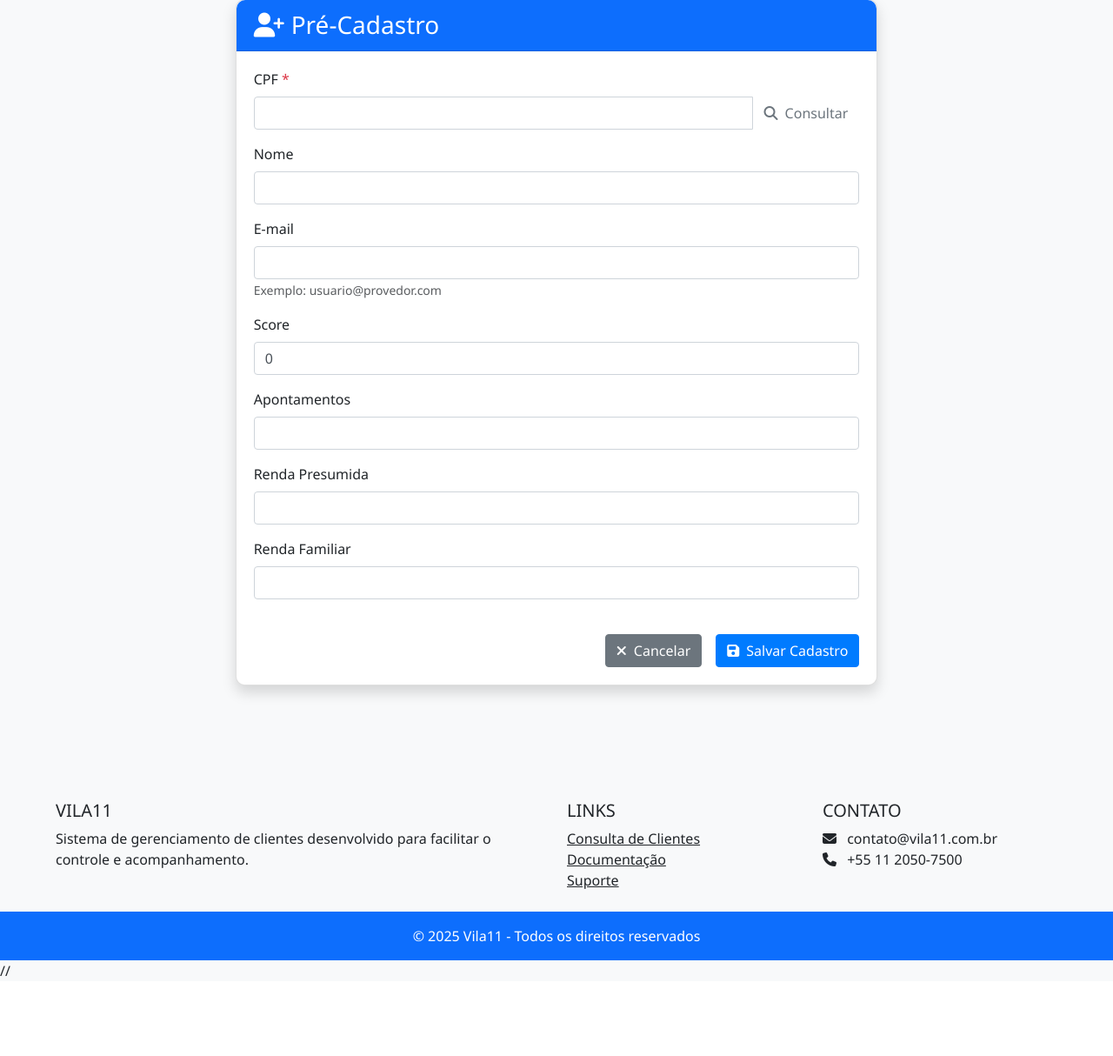
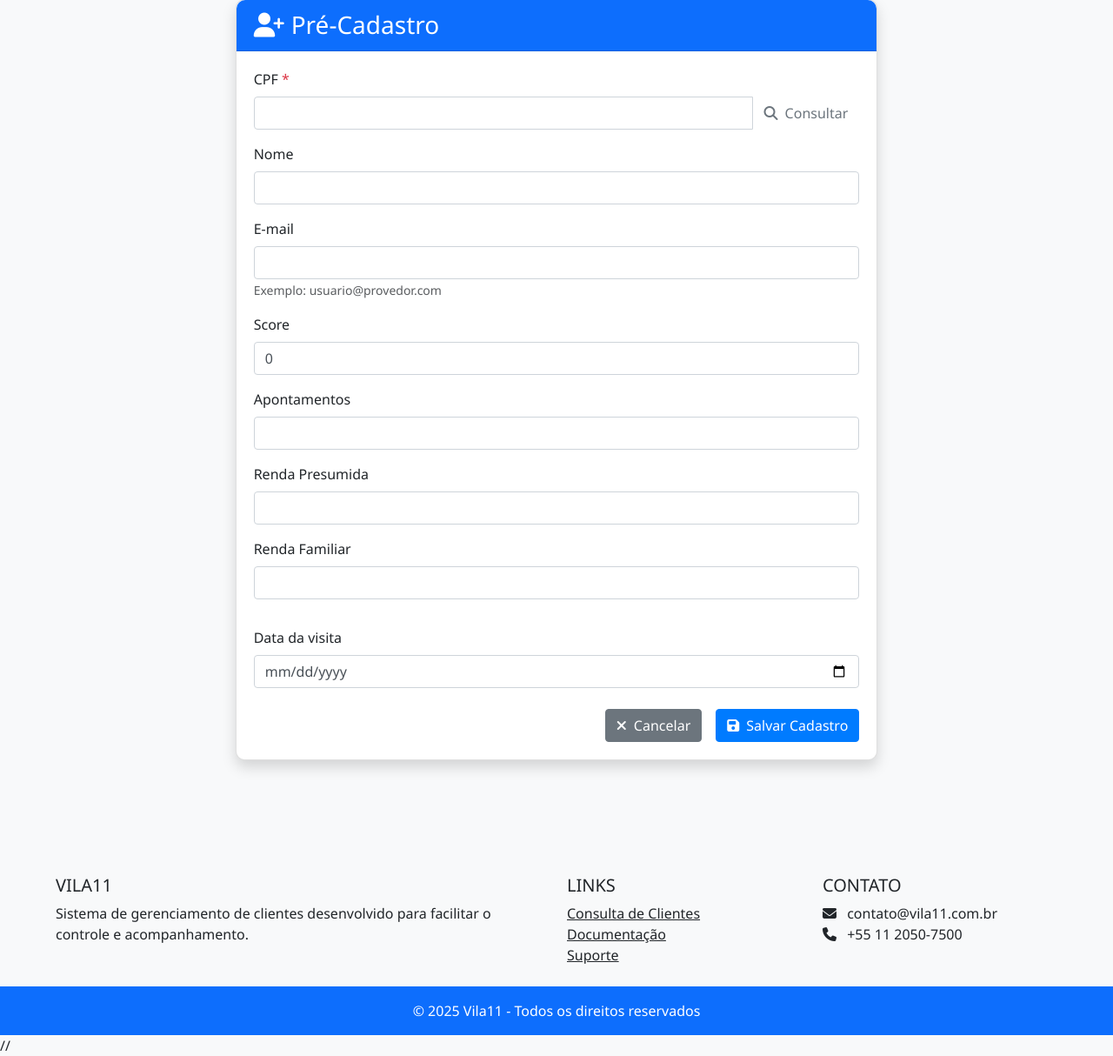
Before and after one commit to ThiagoVila11/mvpcadastro, a Django app: page /cadastro_precliente/ in a window 1280 px wide. Shown: the part 185-1399 px from the top of the page at 87% size. Before the commit the page ends 1307 px from the top, so only its background shows below. Run offline with Django 5.2, Linux system fonts and the light colour scheme; a user stored in the database is signed in; parts of the project's set-up code (start-up, migrations or seed data) failed here and were passed over; some libraries are stand-ins or nearby versions.

Commit message:
data da visita en pré clientes

```diff
--- a/formulario_captura/cadastro/forms.py
+++ b/formulario_captura/cadastro/forms.py
@@ -66,4 +66,5 @@
         widgets = {
             'preclienteDataCadastro': forms.DateInput(attrs={'type': 'date'}),
             'preclienteJson': forms.Textarea(attrs={'rows': 10}),
+            'preclienteDataVisita': forms.DateInput(attrs={'type': 'date'}),
         }
--- a/formulario_captura/cadastro/models.py
+++ b/formulario_captura/cadastro/models.py
@@ -9,7 +9,7 @@
     condominionome = models.CharField(verbose_name="Nome do Condominio",  max_length=100, blank=True)
     condominionomecomercial = models.CharField(verbose_name="Nome Comercial do Condominio",  max_length=100, null=True, blank=True)
     condominionomepropriedade = models.CharField(verbose_name="Nome da Propriedade",  max_length=100, null=True, blank=True)
-    condominiocnpj = models.CharField(verbose_name="CNPJ", max_length=17, null=True, default='')
+    condominiocnpj = models.CharField(verbose_name="CNPJ", max_length=20, null=True, default='')
     condominiomatricula = models.CharField(verbose_name="IPTU", max_length=30, null=True, default='')
     condominioendereco = models.CharField(verbose_name="Endereço", max_length=120, null=True, default='')
 
@@ -71,6 +71,7 @@
     preclienteAvalAuto = models.CharField(verbose_name='Avaliação Automática', max_length=1, null=True, blank=True)
     preclienteAvaliacao = models.CharField(verbose_name='Avaliação', max_length=1, null=True, blank=True)
     preclienteJson = models.TextField(verbose_name='Json', null=True, blank=True)
+    preclienteDataVisita = models.DateField(verbose_name="Data da visita", null=True, blank=True)
 
     def pode_ser_convertido(self):
         aprovado = 'N'
--- a/formulario_captura/cadastro/templates/detalhes_precliente.html
+++ b/formulario_captura/cadastro/templates/detalhes_precliente.html
@@ -26,6 +26,7 @@
                             <p><strong>Apontamentos:</strong> {{ precliente.preclienteApontamentos }}</p>
                             <p><strong>Renda Pessoal:</strong> {{ precliente.preclienteRendaPresumida }}</p>
                             <p><strong>Renda Familiar:</strong> {{ precliente.preclienteRendaFamiliar }}</p>
+                            <p><strong>Data da Visita:</strong> {{ precliente.preclienteDataVisita|date:"d/m/Y"|default:"---"  }}</p>
                         </div>
                     </div>
                 </div>
```
Also changed, not shown: formulario_captura/cadastro/migrations/0034_precliente_preclientedatavisita_and_more.py (added).
